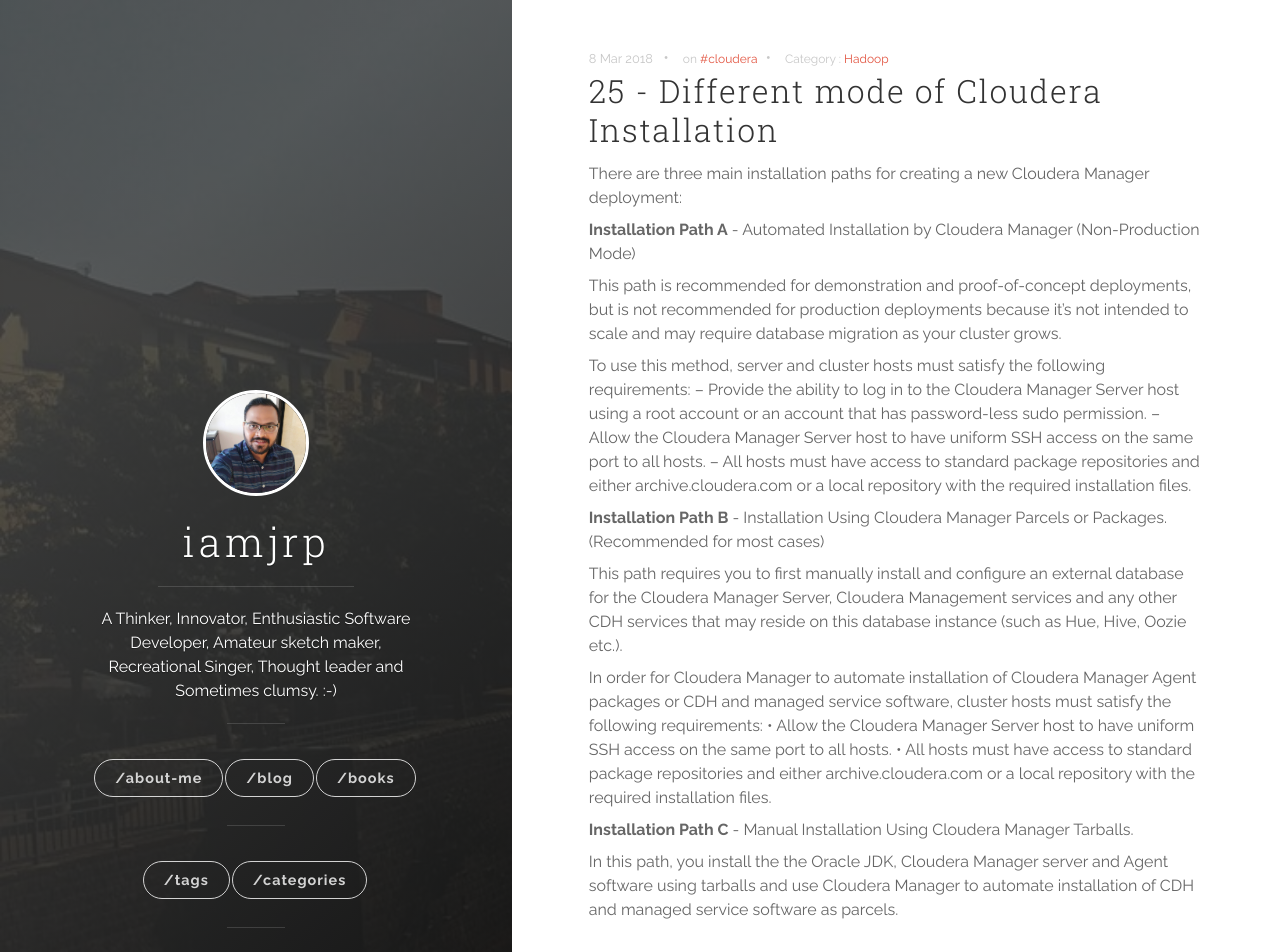
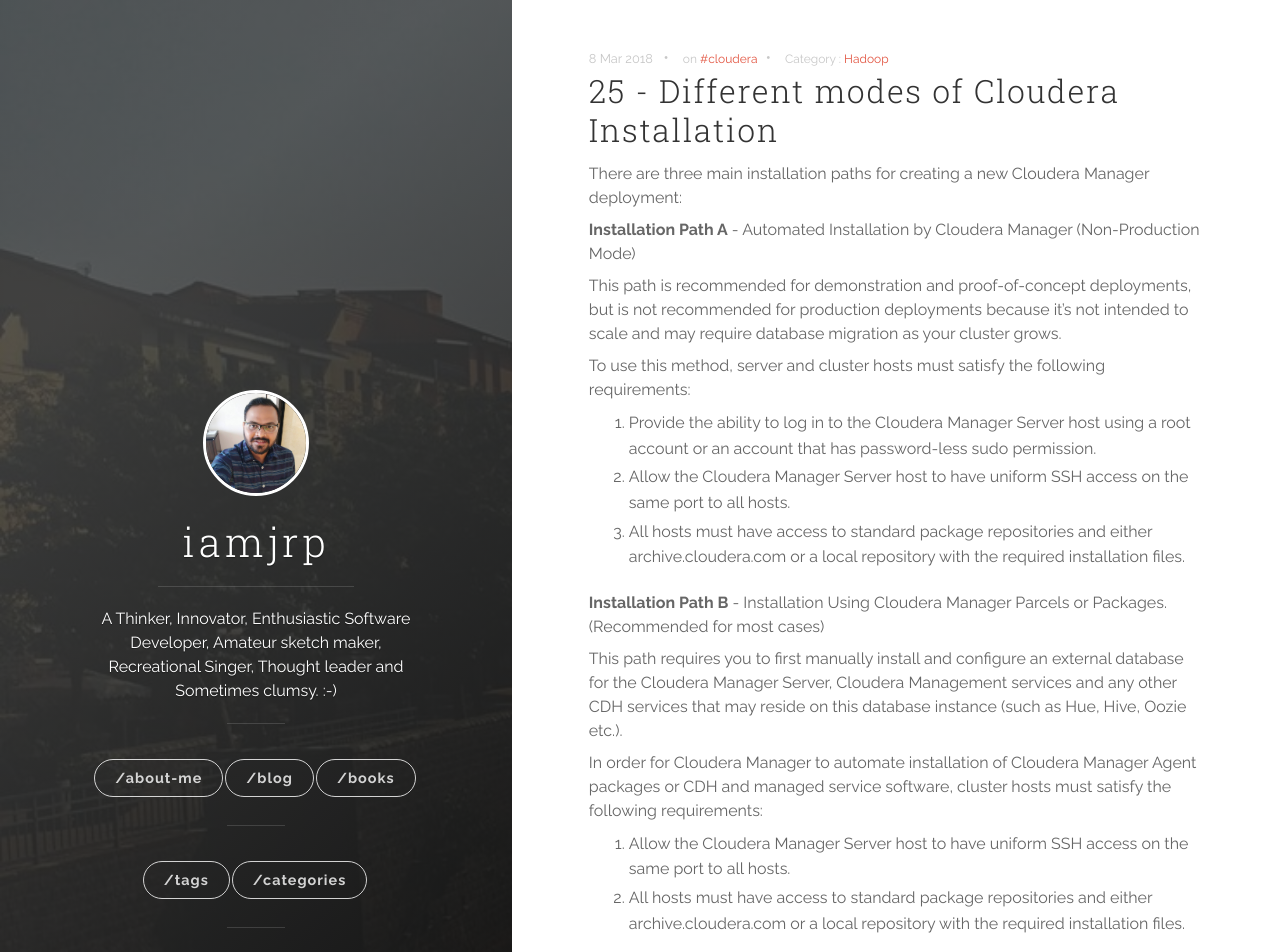
Before and after one commit to jrphub/jrphub.github.io, a Jekyll site: the page built from _posts/2018-03-08-modes-cloudera-installation.markdown, in a window 1280 px wide and 1400 px high. Shown: the top 952 px of the window. Built offline with Jekyll 4.4.1, drawn with Linux system fonts in a browser that asks for light colours; nearby versions of some CDN libraries; a script that is not in the unit is left out; comment, search, counter and statistics services are not loaded; some of the changed lines change nothing that is shown.

Commit message:
cloudera modes of installation added

```diff
--- a/_posts/2018-03-08-modes-cloudera-installation.markdown
+++ b/_posts/2018-03-08-modes-cloudera-installation.markdown
@@ -1,5 +1,5 @@
 ---
-title:  "25 - Different mode of Cloudera Installation"
+title:  "25 - Different modes of Cloudera Installation"
 date:   2018-03-08 11:30:23
 categories: [Hadoop]
 tags: [cloudera]
@@ -11,17 +11,19 @@
 This path is recommended for demonstration and proof-of-concept deployments, but is not recommended for production deployments because it's not intended to scale and may require database migration as your cluster grows.
 
 To use this method, server and cluster hosts must satisfy the following requirements:
-– Provide the ability to log in to the Cloudera Manager Server host using a root account or an account that has password-less sudo permission.
-– Allow the Cloudera Manager Server host to have uniform SSH access on the same port to all hosts.
-– All hosts must have access to standard package repositories and either archive.cloudera.com or a local repository with the required installation files.
+
+1. Provide the ability to log in to the Cloudera Manager Server host using a root account or an account that has password-less sudo permission.
+2. Allow the Cloudera Manager Server host to have uniform SSH access on the same port to all hosts.
+3. All hosts must have access to standard package repositories and either archive.cloudera.com or a local repository with the required installation files.
 
 **Installation Path B** - Installation Using Cloudera Manager Parcels or Packages. (Recommended for most cases)
 
 This path requires you to first manually install and configure an external database for the Cloudera Manager Server, Cloudera Management services and any other CDH services that may reside on this database instance (such as Hue, Hive, Oozie etc.).
 
 In order for Cloudera Manager to automate installation of Cloudera Manager Agent packages or CDH and managed service software, cluster hosts must satisfy the following requirements:
-• Allow the Cloudera Manager Server host to have uniform SSH access on the same port to all hosts.
-• All hosts must have access to standard package repositories and either archive.cloudera.com or a local repository with the required installation files.
+
+1. Allow the Cloudera Manager Server host to have uniform SSH access on the same port to all hosts.
+2. All hosts must have access to standard package repositories and either archive.cloudera.com or a local repository with the required installation files.
 
 **Installation Path C** - Manual Installation Using Cloudera Manager Tarballs.
 
```
